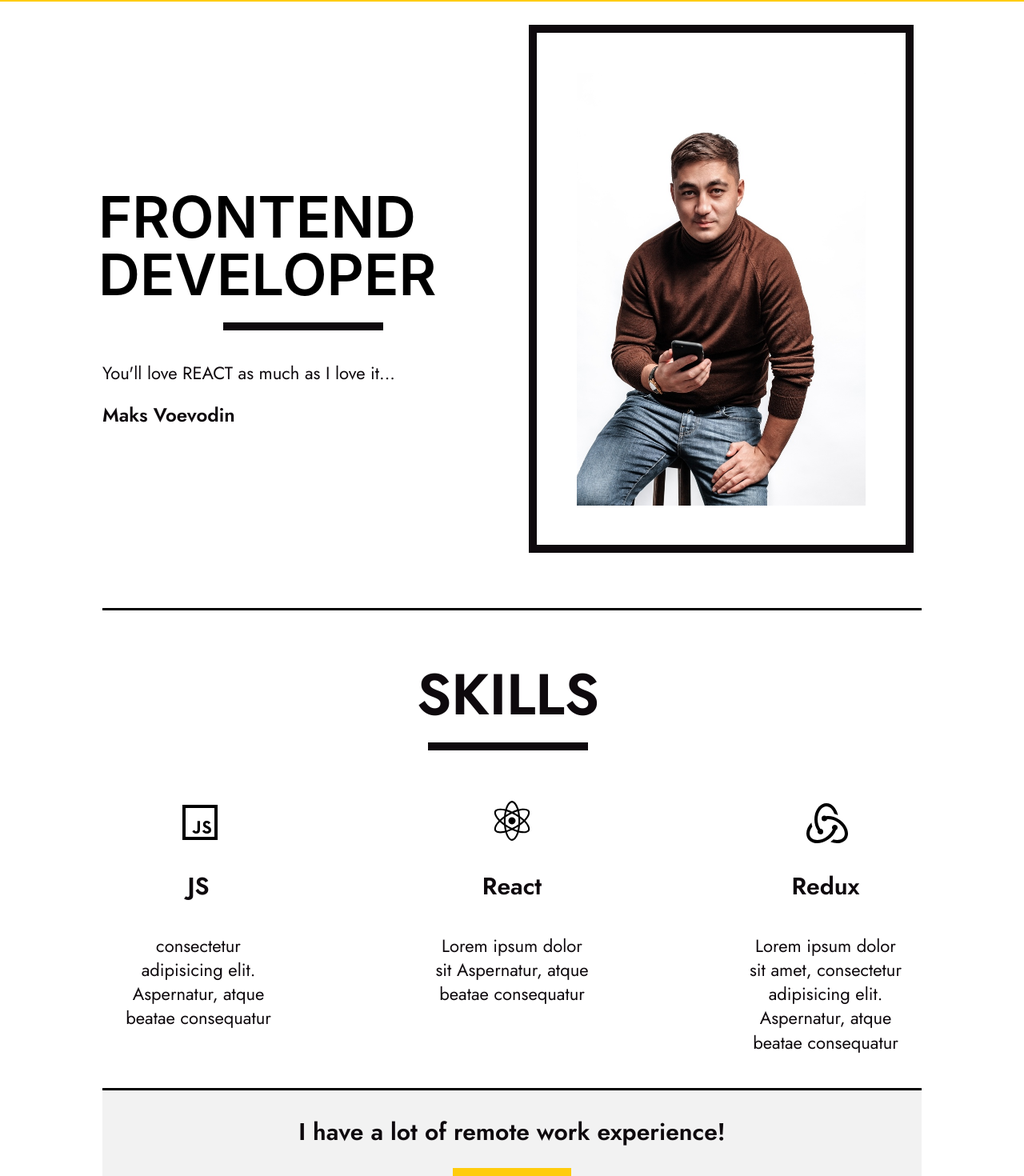
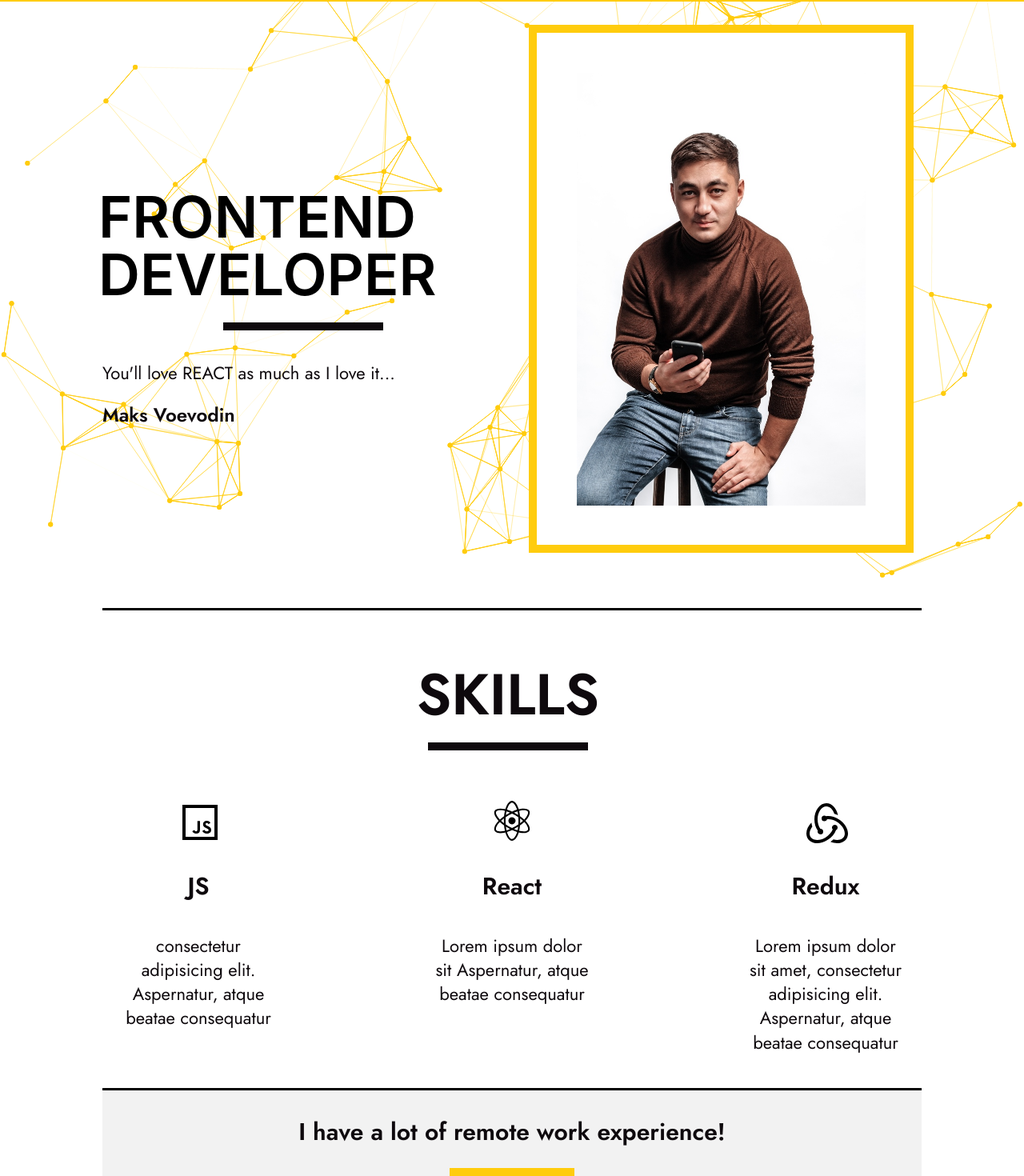
Before and after one commit to seomaks/portfolio-react, a React (Create React App) app: page / in a window 1280 px wide. Shown: the part 78-1548 px from the top of the page at 80% size. Built offline with nearby package versions, Linux system fonts and the light colour scheme.

Commit message:
added react-reveal

```diff
--- a/package.json
+++ b/package.json
@@ -11,7 +11,9 @@
     "node-sass": "4.14.1",
     "react": "^17.0.2",
     "react-dom": "^17.0.2",
+    "react-reveal": "^1.2.2",
     "react-scripts": "4.0.3",
+    "react-tsparticles": "^1.42.2",
     "web-vitals": "^1.0.1"
   },
   "scripts": {
--- a/src/contacts/Contacts.js
+++ b/src/contacts/Contacts.js
@@ -1,10 +1,12 @@
 import style from './Contacts.module.scss';
 import styleContainer from "../common/styles/Container.module.scss";
 import Title from "../common/components/title/Title";
+import Fade from 'react-reveal/Fade';
 
 function Contacts() {
   return (
     <div className={style.ContactsBlock}>
+      <Fade left>
       <div className={`${styleContainer.container} ${style.ContactsContainer}`}>
         <Title text={"Contacts"}/>
         <form action={"#"} className={style.form}>
@@ -14,6 +16,7 @@ function Contacts() {
           <a className={styleContainer.button} href={"#"}>Send</a>
         </form>
       </div>
+      </Fade>
     </div>
   );
 }
--- a/src/footer/Footer.js
+++ b/src/footer/Footer.js
@@ -6,6 +6,7 @@ import facebookIco from "../assets/icons/facebook.svg";
 import linkedinIco from "../assets/icons/linkedin.svg";
 import telegramIco from "../assets/icons/telegram.svg";
 import skypeIco from "../assets/icons/skype.svg";
+import Fade from 'react-reveal/Fade';
 
 function Footer() {
   const facebookIcon = {
@@ -24,6 +25,7 @@ function Footer() {
 
   return (
     <div className={style.FooterBlock}>
+      <Fade bottom>
       <div className={`${styleContainer.container} ${style.FooterContainer}`}>
         <Title text={"Maksim Voevodin"}/>
         <div className={style.socialNetworks}>
@@ -34,6 +36,7 @@ function Footer() {
         </div>
         <div>© All rights reserved</div>
       </div>
+      </Fade>
       </div>
   );
 }
--- a/src/main/Main.js
+++ b/src/main/Main.js
@@ -1,12 +1,12 @@
 import style from './Main.module.scss';
 import styleContainer from '../common/styles/Container.module.scss'
 import Particles from "react-tsparticles";
+import Fade from 'react-reveal/Fade';
 
 function Main() {
 
   return (
     <div className={style.mainBlock}>
-
       <Particles
         params={{
           fullScreen: { enable: false },
@@ -26,18 +26,19 @@ function Main() {
           }
         }}
       />
-
-
       <div className={styleContainer.container}>
+        <Fade top>
         <div className={style.lefSide}>
           <h1>Frontend Developer</h1>
           <p>You'll love REACT as much as I love it...</p>
           <span>Maks Voevodin</span>
         </div>
         <div className={style.rightSide}>
-          <div className={style.photo}></div>
+          <div className={style.photo}>
+          </div>
         </div>
-        </div>
+        </Fade>
+      </div>
     </div>
   );
 }
--- a/src/main/Main.module.scss
+++ b/src/main/Main.module.scss
@@ -23,7 +23,7 @@
       width: 45%;
       height: 80%; /* Размеры */
       background: $bgColor; /* Цвет фона */
-      outline: 10px solid $textColor; /* Чёрная рамка */
+      outline: 10px solid $primaryColor; /* Желтая рамка */
       border: 5px solid $bgColor; /* Белая рамка */
       border-radius: 0px; /* Радиус скругления */
       margin-right: 20px;
--- a/src/nav/Nav.module.scss
+++ b/src/nav/Nav.module.scss
@@ -4,6 +4,7 @@
 .nav {
     width: 500px;
     grid-template-columns: repeat(auto-fit, 75px);
+    z-index: 2;
     grid-gap: 20px;
     display: grid;
     justify-content: space-between;
--- a/src/projects/Projects.js
+++ b/src/projects/Projects.js
@@ -4,6 +4,7 @@ import Project from './project/Project';
 import Title from '../common/components/title/Title';
 import todoImage from './../assets/images/todolists.jpg'
 import socialNetworkImage from './../assets/images/social.jpg'
+import Fade from 'react-reveal/Fade';
 
 function Projects() {
 
@@ -17,6 +18,7 @@ function Projects() {
 
   return (
     <div className={style.worksBlock}>
+      <Fade left>
       <div className={`${styleContainer.container} ${style.worksContainer}`}>
        <Title text={"My projects"}/>
         <div className={style.works}>
@@ -26,6 +28,7 @@ function Projects() {
           "  beatae consequatur"} link={"#"}/>
         </div>
       </div>
+      </Fade>
     </div>
   );
 }
--- a/src/remote/RemoteWork.js
+++ b/src/remote/RemoteWork.js
@@ -1,13 +1,16 @@
 import style from './RemoteWork.module.scss';
 import styleContainer from "../common/styles/Container.module.scss";
+import Fade from 'react-reveal/Fade';
 
 function RemoteWork() {
   return (
     <div className={style.RemoteWorkBlock}>
+      <Fade left>
       <div className={`${styleContainer.container} ${style.RemoteWorkContainer}`}>
         <h3 className={style.title}>I have a lot of remote work experience!</h3>
-        <a className={styleContainer.button} href={"#"}>Watch</a>
+        <a className={styleContainer.button} href={"#"}>Hire Me</a>
       </div>
+      </Fade>
       </div>
   );
 }
--- a/src/skills/Skills.js
+++ b/src/skills/Skills.js
@@ -5,6 +5,7 @@ import Title from "../common/components/title/Title";
 import reactIco from './../assets/icons/react.svg'
 import reduxIco from './../assets/icons/redux.svg'
 import jsIco from './../assets/icons/js.svg'
+import Fade from 'react-reveal/Fade';
 
 function Skills() {
 
@@ -20,6 +21,7 @@ function Skills() {
 
   return (
     <div className={style.skillsBlock}>
+      <Fade left>
       <div className={`${styleContainer.container} ${style.skillsContainer}`}>
         <Title text={"Skills"}/>
         <div className={style.skills}>
@@ -31,6 +33,7 @@ function Skills() {
             "  beatae consequatur"} style={reduxIcon}/>
         </div>
       </div>
+      </Fade>
     </div>
   );
 }
```
Also changed, not shown: 1 other file (tests, documents, lock files or other folders).
